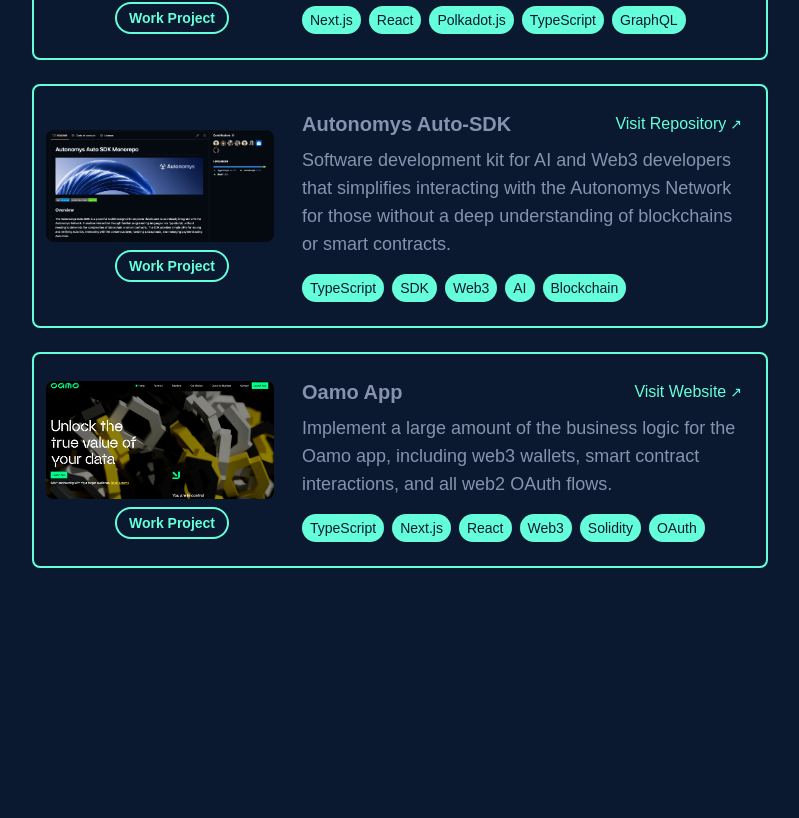
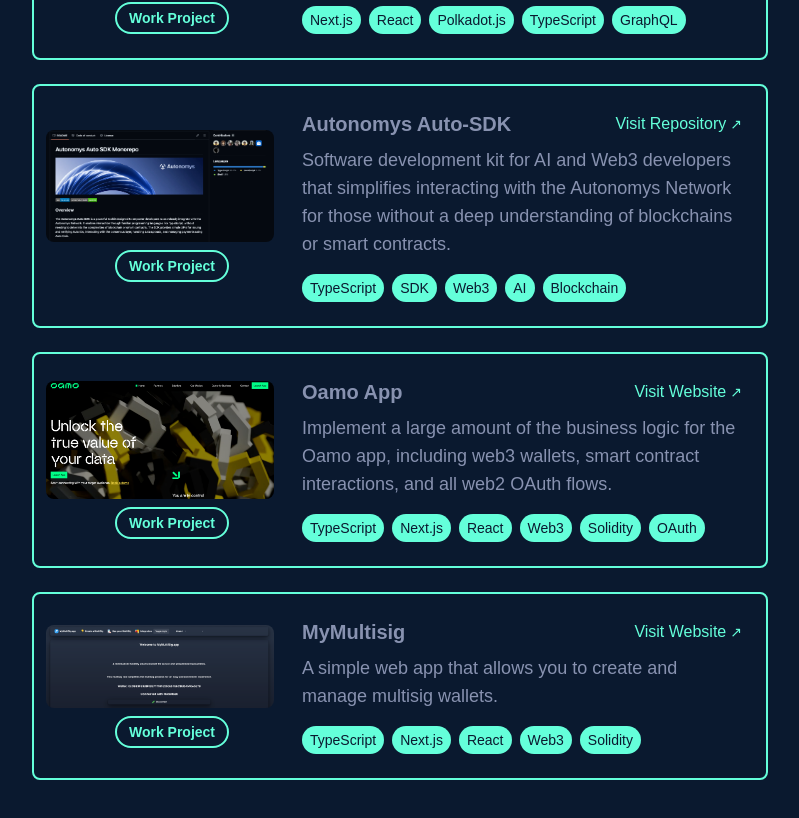
Before and after one commit to marc-aurele-besner/marcaurelebesner.com-v3, a Next.js app: page / in a window 1280 px wide. Shown: the part 5432-6250 px from the top of the page, without its empty margins (368-1167 px from the left). Before the commit the page ends 6112 px from the top, so only its background shows below. Built offline with nearby package versions, Linux system fonts and the light colour scheme.

Commit message:
add mymultisig

```diff
--- a/src/constants/projects.ts
+++ b/src/constants/projects.ts
@@ -6,52 +6,69 @@
   link: string;
   linkText: string;
   badges: string[];
-    projectType: 'personal' | 'work';
+  projectType: "personal" | "work";
 }
 
 export const projects: ProjectData[] = [
   {
-      title: 'AI3.info',
+    title: "AI3.info",
     description:
-        'Simple web app that provides real-time insights into the Autonomys Network through an interactive 3D interface. Built with Next.js, React Three Fiber, and powered by the Auto SDK.',
-      imageSrc: '/images/projects/ai3-info.png',
-      imageAlt: 'AI3.info',
-      link: 'https://ai3.info',
-      linkText: 'Visit Website',
-      badges: ['React', 'Next.js', 'Three.js', 'React Three Fiber', 'Tailwind CSS'],
-      projectType: 'personal',
+      "Simple web app that provides real-time insights into the Autonomys Network through an interactive 3D interface. Built with Next.js, React Three Fiber, and powered by the Auto SDK.",
+    imageSrc: "/images/projects/ai3-info.png",
+    imageAlt: "AI3.info",
+    link: "https://ai3.info",
+    linkText: "Visit Website",
+    badges: [
+      "React",
+      "Next.js",
+      "Three.js",
+      "React Three Fiber",
+      "Tailwind CSS",
+    ],
+    projectType: "personal",
   },
   {
-      title: 'Astral Block Explorer',
+    title: "Astral Block Explorer",
     description:
-        'Web application for interacting with the Autonomys Network and exploring the consensus chain. Register operators, stake, and nominate on Astral.',
-      imageSrc: '/images/projects/astral-block-explorer.png',
-      imageAlt: 'Astral Block Explorer',
-      link: 'https://astral.autonomys.xyz/',
-      linkText: 'Visit Website',
-      badges: ['Next.js', 'React', 'Polkadot.js', 'TypeScript', 'GraphQL'],
-      projectType: 'work',
+      "Web application for interacting with the Autonomys Network and exploring the consensus chain. Register operators, stake, and nominate on Astral.",
+    imageSrc: "/images/projects/astral-block-explorer.png",
+    imageAlt: "Astral Block Explorer",
+    link: "https://astral.autonomys.xyz/",
+    linkText: "Visit Website",
+    badges: ["Next.js", "React", "Polkadot.js", "TypeScript", "GraphQL"],
+    projectType: "work",
   },
   {
-      title: 'Autonomys Auto-SDK',
+    title: "Autonomys Auto-SDK",
     description:
-        'Software development kit for AI and Web3 developers that simplifies interacting with the Autonomys Network for those without a deep understanding of blockchains or smart contracts.',
-      imageSrc: '/images/projects/autonomys-auto-sdk.png',
-      imageAlt: 'Autonomys Auto-SDK',
-      link: 'https://github.com/autonomys/auto-sdk',
-      linkText: 'Visit Repository',
-      badges: ['TypeScript', 'SDK', 'Web3', 'AI', 'Blockchain'],
-      projectType: 'work',
+      "Software development kit for AI and Web3 developers that simplifies interacting with the Autonomys Network for those without a deep understanding of blockchains or smart contracts.",
+    imageSrc: "/images/projects/autonomys-auto-sdk.png",
+    imageAlt: "Autonomys Auto-SDK",
+    link: "https://github.com/autonomys/auto-sdk",
+    linkText: "Visit Repository",
+    badges: ["TypeScript", "SDK", "Web3", "AI", "Blockchain"],
+    projectType: "work",
   },
   {
-      title: 'Oamo App',
+    title: "Oamo App",
     description:
-        'Implement a large amount of the business logic for the Oamo app, including web3 wallets, smart contract interactions, and all web2 OAuth flows.',
-      imageSrc: '/images/projects/oamo.png',
-      imageAlt: 'Oamo App',
-      link: 'https://oamo.io',
-      linkText: 'Visit Website',
-      badges: ['TypeScript', 'Next.js', 'React', 'Web3', 'Solidity', 'OAuth'],
-      projectType: 'work',
+      "Implement a large amount of the business logic for the Oamo app, including web3 wallets, smart contract interactions, and all web2 OAuth flows.",
+    imageSrc: "/images/projects/oamo.png",
+    imageAlt: "Oamo App",
+    link: "https://oamo.io",
+    linkText: "Visit Website",
+    badges: ["TypeScript", "Next.js", "React", "Web3", "Solidity", "OAuth"],
+    projectType: "work",
+  },
+  {
+    title: "MyMultisig",
+    description:
+      "A simple web app that allows you to create and manage multisig wallets.",
+    imageSrc: "/images/projects/my-multisig.png",
+    imageAlt: "MyMultisig",
+    link: "https://mymultisig.app/",
+    linkText: "Visit Website",
+    badges: ["TypeScript", "Next.js", "React", "Web3", "Solidity"],
+    projectType: "work",
   },
 ];
```
Also changed, not shown: public/images/projects/my-multisig.png (added). Lines whose indentation alone changed are shown as unchanged.
